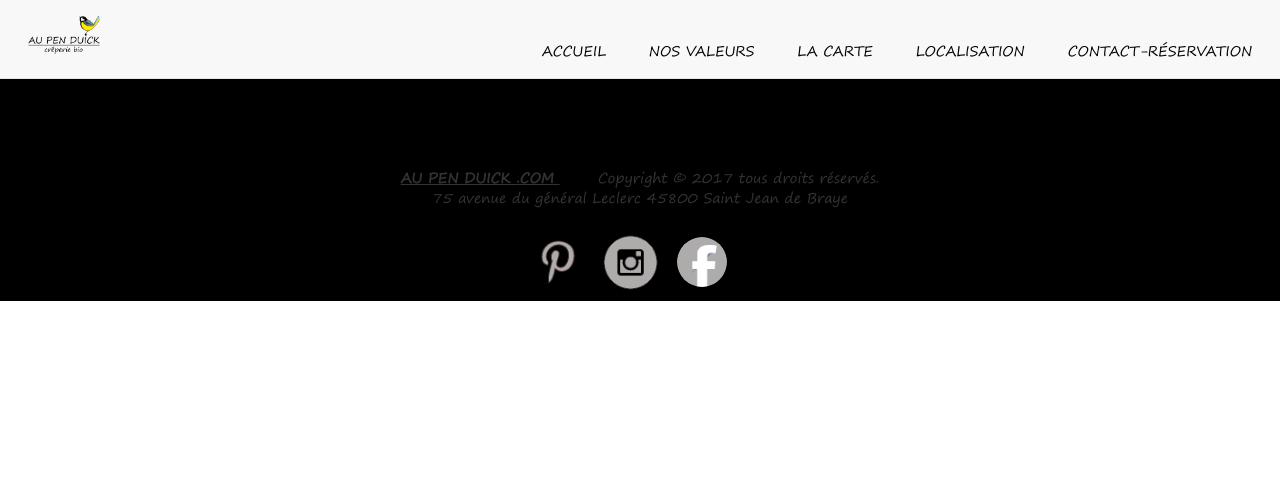
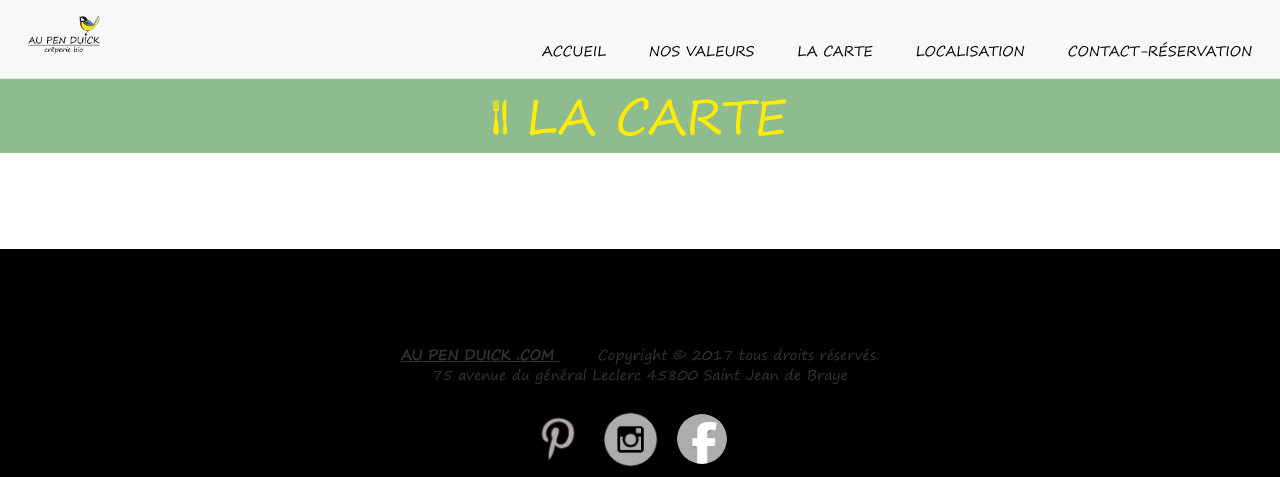
Before and after one commit to WildCodeSchool/orleans-0917-penduick, a PHP site: template src/View/menucontent.html.twig in a window 1280 px wide. Shown: the top 477 px of the page. Run offline with PHP 8.4, Linux system fonts and the light colour scheme; the template is opened without the code that fills it, so the values that code supplies are empty; some libraries are stand-ins or nearby versions.

Commit message:
Fin carte

```diff
--- a/src/View/menucontent.html.twig
+++ b/src/View/menucontent.html.twig
@@ -2,58 +2,86 @@
 {% include 'header.html.twig' %}
 
 <section id="menu">
+    <!-------------------------------------header-------------------------------------------------------------------->
     <div class="container-fluid menuFond">
-        <div class="row">
-            <div class="col-xs-7 col-xs-offset-3 col-lg-6 col-lg-offset-4">
-                <h1 class="titreMenu">LA CARTE</h1>
+        <div class="row text-center">
+            <h1 class="titreCarte">
+                <img src="pictures/couverts.png" class="logoMenuCard" alt="Couverts">
+                <span class="yellow">LA CARTE</span>
+            </h1>
         </div>
     </div>
-    </div>
+    <div class="styleSpacer"></div>
+    <!-------------------------------------fin header--------------------------------------->
+
+
+    <!-------------------------------------onglets------------------------------------------------->
     <div id="exTab1" class="color container-fluid">
+        <div class="row backTab">
             <ul class="nav nav-pills text-center">
                 {% for consistency, menu in menus %}
-                <li class="{{ loop.first ? 'active' }}">
-                    <a class="couleurOnglet" href="#type{{ consistency }}"
+                    <li {{ consistency }} class="{{ loop.first ? 'active' }}">
+                        <a class="colorTab" href="#type{{ consistency }}"
                            data-toggle="tab">{{ consistency }}</a>
                     </li>
                 {% endfor %}
             </ul>
         </div>
-    <div class="container bois">
-        <div class="rowP">
-            <div class="col-lg-10">
+    </div>
+    <!--------------------------------------fin onglets--------------------------------------------->
+    <div class="styleSpacer"></div>
+    <!-----------------------------------------pills------------------------------------------------>
+    <div class="container-fluid">
         <div class="tab-content clearfix">
             {% for consistency, menu in menus %}
                 <div class="tab-pane {{ loop.first ? 'active' }}" id="type{{ consistency }}">
+                    <div class="row backgroundCategory">
+                        <div class="yellowTitle text-center">
+                            {{ consistency }}
+                        </div>
+                    </div>
                     {% for categories, crepes in menu %}
                         <div class="row">
-                                    <div class="col-xs-11 col-xs-offset-2 col-lg-10 col-lg-offset-2 fond">
-                                        <h2 class="titreCategorie"> {{ categories }} </h2>
-                                    </div>
-                                </div>
-                                <ul>
-                                    {% for crepe in crepes %}
-                                        <div class="row">
-                                            <div class="col-xs-8 col-lg-8 col-lg-offset-1">
-                                                <h4 class="category">{{ crepe.title }}</h4>
+                            <div class="col-xs-10 col-xs-offset-1 col-lg-10 col-lg-offset-1 fond">
+                                <h2 class="titreCategorie">{{ categories }}</h2>
                             </div>
                         </div>
                         <div class="row">
-                                            <div class="col-xs-8 col-lg-9 col-lg-offset-1">
-                                                <span class="description">{{ crepe.description }}</span>
+                            <div class="col-xs-10 col-lg-9 col-lg-offset-1">
+                                <div class="row">
+                                    {% for crepe in crepes %}
+                                        <div class="col-lg-6">
+                                            <ul>
+                                                <div class="row">
+                                                    <div class="col-xs-8 col-xs-offset-1 col-lg-9"><h4
+                                                                class="category"> {{ crepe.title }}</h4>
                                                     </div>
-                                            <div class="col-xs-2 col-lg-2">
-                                                <span class="price">{{ crepe.price }}€</span>
+                                                    <div class="col-xs-2 col-xs-offset-1 col-lg-1"><span
+                                                                class="price"> {{ crepe.price }}€</span>
                                                     </div>
                                                 </div>
+                                                <div class="rowHeight">
+                                                    <div class="col-xs-12 col-lg-11 col-lg-offset-1"><span
+                                                                class="description">{{ crepe.description }}</span>
+                                                    </div>
+                                                </div>
+                                            </ul>
+                                        </div>
                                     {% endfor %}
-                                </ul>
+                                </div>
+                            </div>
+                        </div>
                     {% endfor %}
                 </div>
             {% endfor %}
         </div>
-            </div>
-            <div class="col-xs-3 col-lg-3">
+        <!--------------------------------------------fin pills---------------------------------------------------->
+
+        <!-----------------------------------------------pics---------------------------------------------------------->
+        <div class="container-fluid">
+            <div class="row">
+                <div class="col-xs-10 col-lg-10 col-lg-offset-1">
+                    <div class="columnsPics">
                         {% for picture in pictures %}
                             <ul>
                                 <li>
@@ -65,8 +93,8 @@
                     </div>
                 </div>
             </div>
-    <div class="color"></div>
-    <div class="color"></div>
+        </div>
+        <!-----------------------------------------------fin pics------------------------------------------------->
+    </div>
 </section>
-
 {% include 'footer.html.twig' %}
```
Lines whose indentation alone changed are shown as unchanged.
